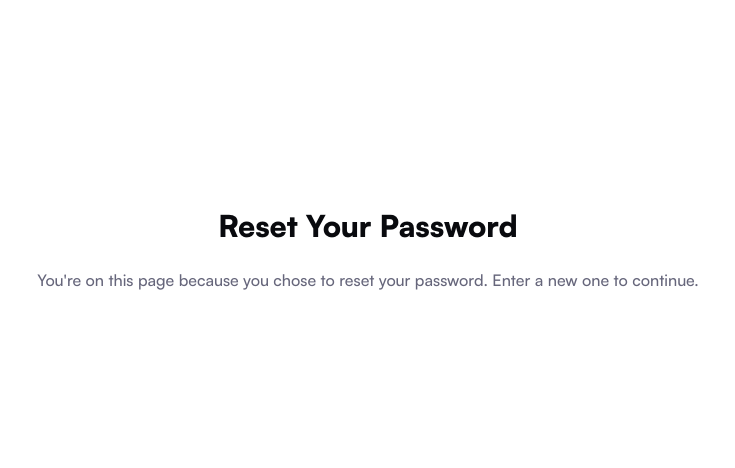
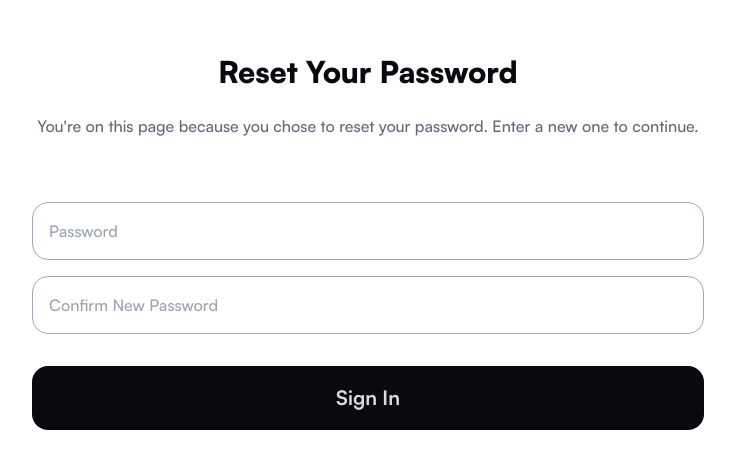
Before and after one commit to NoteRepoLabs/noterepo-web-client, a Next.js app: page /reset-password in a window 1280 px wide. Shown: the part 158-626 px from the top of the page, without its empty margins (272-1007 px from the left). Built offline with nearby package versions, Linux system fonts and the light colour scheme; no server answers.

Commit message:
feat: Implement reset password page

```diff
--- a/app/reset-password/page.tsx
+++ b/app/reset-password/page.tsx
@@ -1,13 +1,102 @@
+'use client'
+
+import spinningAnimation from '@/animated/spinner.json'
+import FilledButton from '@/components/ui/FilledButton'
+import InputField from '@/components/ui/InputField'
+import Lottie from 'lottie-react'
+import { useState } from 'react'
+
 export default function Home() {
+   const [password, setPassword] = useState('')
+   const [passwordConfirmation, setPasswordConfirmation] = useState('')
+   const [isPasswordError, setIsPasswordError] = useState(false)
+   const [errorMsg, setErrorMsg] = useState('')
+   const [isPending, setIsPending] = useState(false)
+
+   const onSubmit = (e: React.FormEvent<HTMLButtonElement>) => {
+      e.preventDefault()
+      setIsPending(true)
+      if (password.length < 6 || passwordConfirmation.length < 6) {
+         setIsPasswordError(true)
+         setErrorMsg('Password should be at least 6 characters long.')
+         setIsPending(false)
+         return
+      }
+
+      if (password !== passwordConfirmation) {
+         setIsPasswordError(true)
+         setErrorMsg('Passwords mismatch.')
+         setIsPending(false)
+         return
+      }
+
+      alert('Reset Password Not Implemented')
+
+      setIsPending(false)
+   }
+
    return (
       <section className="max-w-2xl md:my-8 mx-3 md:mx-auto flex flex-col justify-center items-center min-h-screen md:h-auto">
          <h1 className="font-black text-3xl mb-6 text-neutral-900 dark:text-neutral-100">
             Reset Your Password
          </h1>
-         <p className="text-center font-bold text-base text-neutral-500 dark:text-neutral-300 mb-12">
+         <p className="text-center font-bold text-base text-neutral-500 dark:text-neutral-300 mb-8">
             You&apos;re on this page because you chose to reset your password.
             Enter a new one to continue.
          </p>
+         <section className="my-8 w-full">
+            <InputField
+               name="password-field"
+               type="password"
+               id="password-field"
+               value={password}
+               placeholder="Password"
+               required={true}
+               error={isPasswordError}
+               onChange={(e: React.ChangeEvent<HTMLInputElement>) => {
+                  setIsPasswordError(false)
+                  setErrorMsg('')
+                  setPassword(e.target.value)
+               }}
+            />
+            <InputField
+               name="password-confirm-field"
+               type="password"
+               id="password-confirm-field"
+               value={passwordConfirmation}
+               placeholder="Confirm New Password"
+               required={true}
+               error={isPasswordError}
+               onChange={(e: React.ChangeEvent<HTMLInputElement>) => {
+                  setIsPasswordError(false)
+                  setErrorMsg('')
+                  setPasswordConfirmation(e.target.value)
+               }}
+            />
+            <p className="mt-4 text-vibrant-red font-bold">{errorMsg}</p>
+            <FilledButton
+               text="Sign In"
+               icon={
+                  isPending ? (
+                     <Lottie
+                        animationData={spinningAnimation}
+                        loop={true}
+                        height={'32px'}
+                        width={'32px'}
+                        rendererSettings={{
+                           preserveAspectRatio: 'xMidYMid slice',
+                        }}
+                     />
+                  ) : null
+               }
+               onClick={(e) => {
+                  if (!isPending) {
+                     onSubmit(e)
+                  }
+               }}
+               disabled={isPending}
+            />
+         </section>
       </section>
    )
 }
```
